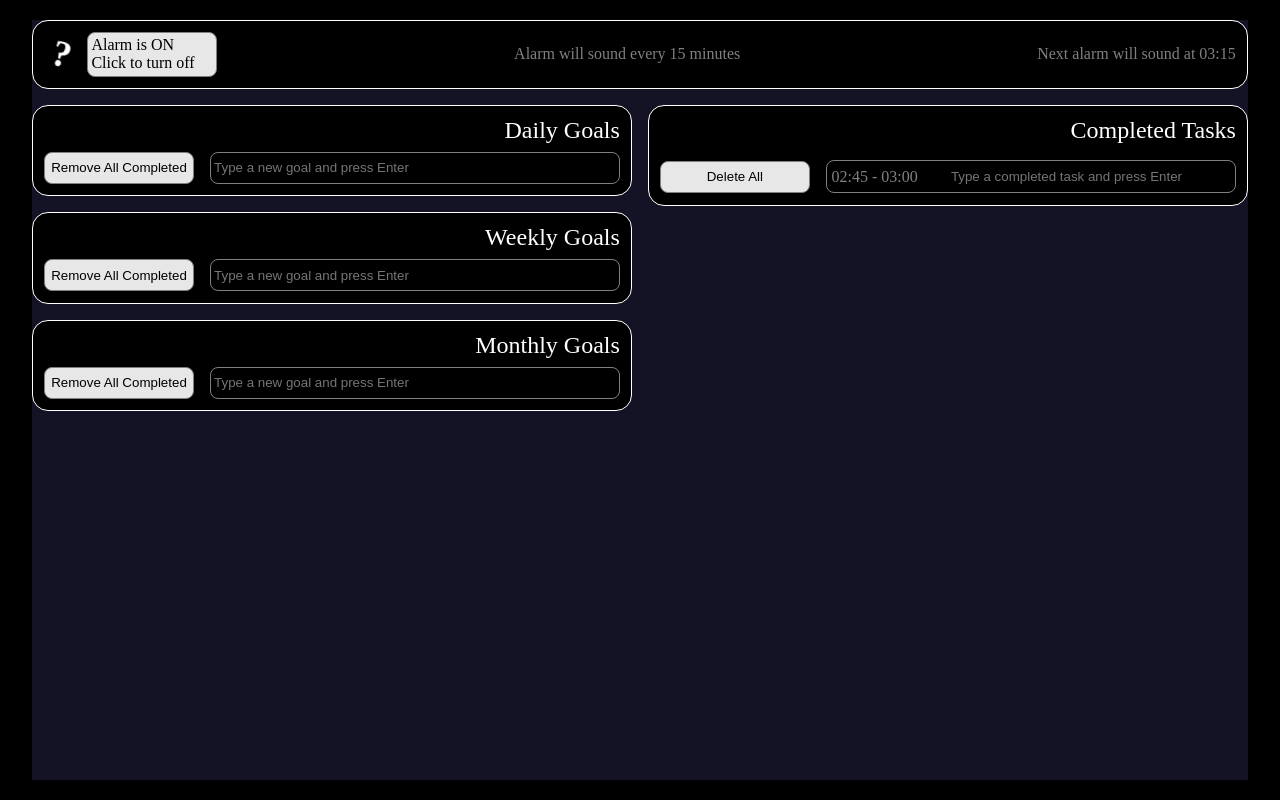
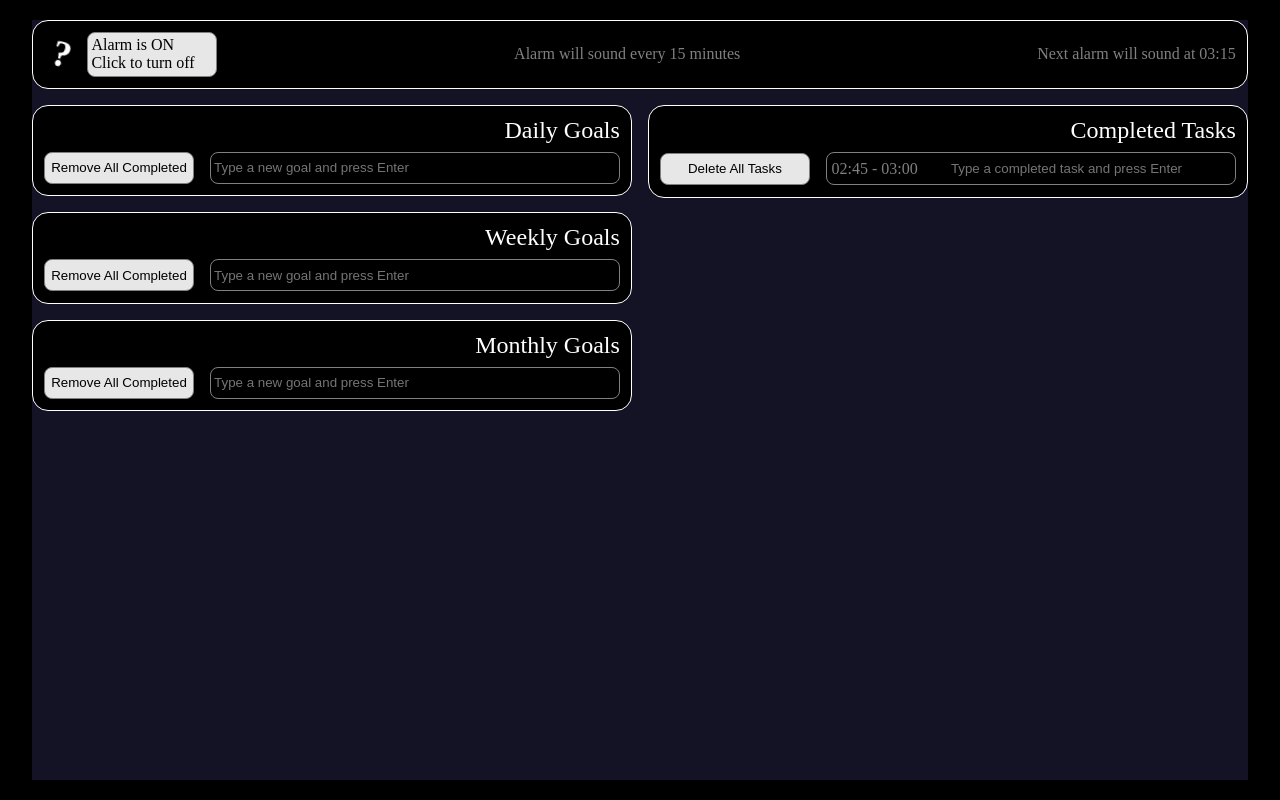
Before and after one commit to danifromecuador/plannywise_draft_4, a React (Vite) app: page / in a window 1280 px wide. Built offline with nearby package versions, Linux system fonts and the light colour scheme.

Commit message:
Conditional rendering of warn message div | hotfix/style | src/completedTasks/CompletedTasks.jsx |

```diff
--- a/src/completedTasks/CompletedTasks.jsx
+++ b/src/completedTasks/CompletedTasks.jsx
@@ -38,15 +38,15 @@ export const CompletedTasks = ({ storeLocal }) => {
           <li key={e.index} className='dones'>{e.interval} {"=>"} {e.content}</li>
         ))}
       </ul>
-      <div className="warn1">{warn1}</div>
+      <div className={warn1 === "" && "hide"}>{warn1}</div>
       <div className={`btn-input ${hide1}`}>
-        <button className='button' onClick={() => storeLocal.removeAllCompleted()}>Delete All</button>
-        <div className='interval-input'>
+        <button className='button' onClick={() => storeLocal.removeAllCompleted()}>Delete All Tasks</button>
+        <div className='interval-input input'>
           <span>{previousIntervalStr}</span>
           <input
             type="text"
             placeholder='Type a completed task and press Enter'
-            className='button'
+            className='input'
             value={input}
             onChange={e => setInput(e.target.value)}
             onKeyDown={e => handleEnter(e)}
```
